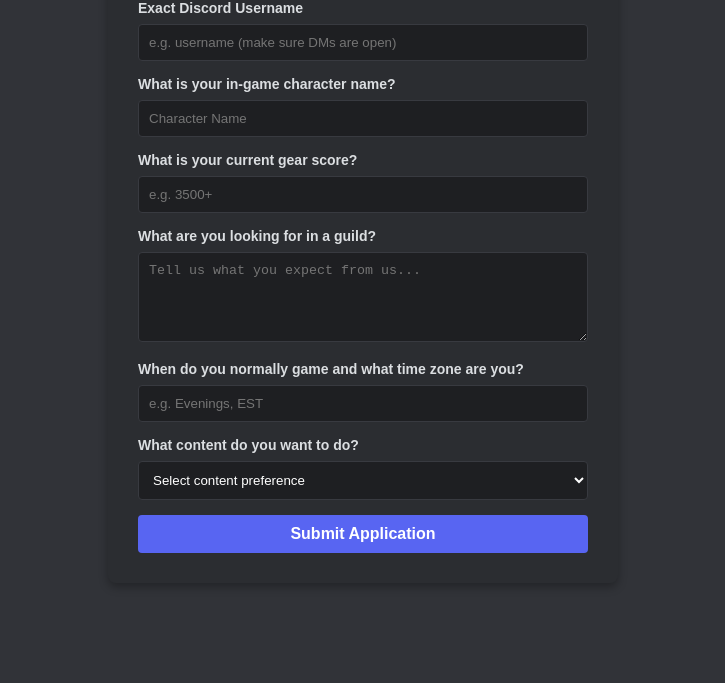
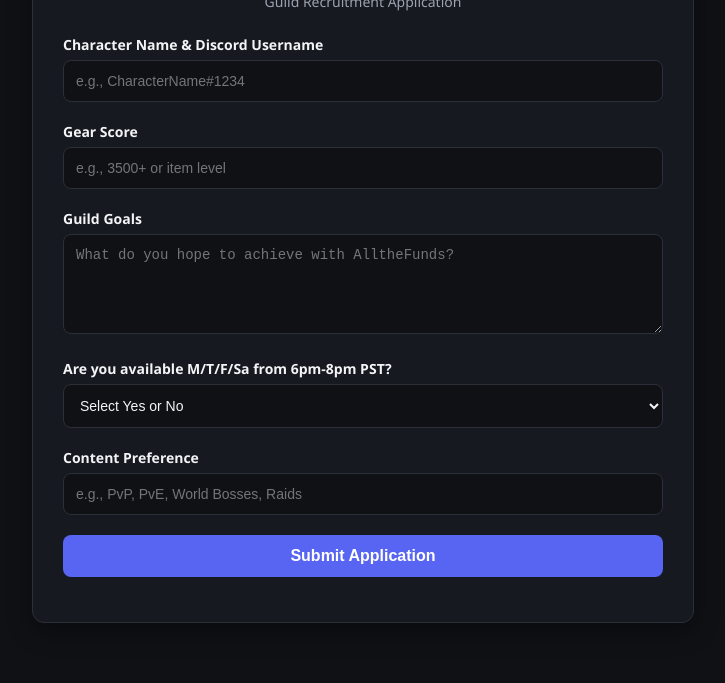
Before and after one commit to ElectricCosmic/AlltheFunds-Guild-App, a plain HTML site: page index.html in a window 1280 px wide. Shown: the part 157-840 px from the top of the page, without its empty margins (277-1002 px from the left). Before the commit the page ends 800 px from the top, so only its background shows below. Drawn offline with Linux system fonts and the light colour scheme.

Commit message:
index.html

```diff
--- a/index.html
+++ b/index.html
@@ -3,153 +3,214 @@
 <head>
     <meta charset="UTF-8">
     <meta name="viewport" content="width=device-width, initial-scale=1.0">
-    <title>Guild Application</title>
+    <title>AlltheFunds - Guild Application</title>
     <style>
+        :root {
+            --bg-color: #0f1115;
+            --card-bg: #161920;
+            --accent-color: #5865F2;
+            --accent-hover: #4752C4;
+            --text-main: #f3f4f6;
+            --text-muted: #9ca3af;
+            --border-color: #2b2f38;
+        }
+
         body {
-            font-family: Arial, sans-serif;
-            background-color: #313338;
-            color: #dbdee1;
+            font-family: 'Segoe UI', Tahoma, Geneva, Verdana, sans-serif;
+            background-color: var(--bg-color);
+            color: var(--text-main);
+            margin: 0;
+            padding: 20px;
             display: flex;
             justify-content: center;
             align-items: center;
             min-height: 100vh;
-            margin: 0;
         }
+
         .container {
-            background-color: #2b2d31;
+            width: 100%;
+            max-width: 600px;
+            background-color: var(--card-bg);
+            border: 1px solid var(--border-color);
+            border-radius: 12px;
             padding: 30px;
+            box-shadow: 0 8px 24px rgba(0, 0, 0, 0.4);
+        }
+
+        h1 {
+            text-align: center;
+            margin-bottom: 8px;
+            font-size: 24px;
+            color: var(--text-main);
+        }
+
+        .subtitle {
+            text-align: center;
+            color: var(--text-muted);
+            font-size: 14px;
+            margin-bottom: 24px;
+        }
+
+        .form-group {
+            margin-bottom: 20px;
+        }
+
+        label {
+            display: block;
+            margin-bottom: 6px;
+            font-weight: 600;
+            font-size: 14px;
+        }
+
+        input[type="text"],
+        input[type="number"],
+        select,
+        textarea {
+            width: 100%;
+            padding: 12px;
             border-radius: 8px;
-            width: 100%;
-            max-width: 450px;
-            box-shadow: 0 4px 10px rgba(0,0,0,0.3);
-            margin: 20px;
+            border: 1px solid var(--border-color);
+            background-color: #0f1115;
+            color: var(--text-main);
+            font-size: 14px;
+            box-sizing: border-box;
+            transition: border-color 0.2s;
         }
-        h2 { text-align: center; color: #fff; margin-bottom: 20px; }
-        label { display: block; margin-bottom: 8px; font-size: 14px; font-weight: bold; }
-        input, select, textarea {
-            width: 100%;
-            padding: 10px;
-            margin-bottom: 15px;
-            background-color: #1e1f22;
-            border: 1px solid #383a40;
-            border-radius: 4px;
-            color: #fff;
-            box-sizing: border-box;
+
+        input:focus, select:focus, textarea:focus {
+            outline: none;
+            border-color: var(--accent-color);
         }
-        textarea { resize: vertical; height: 90px; }
+
+        textarea {
+            resize: vertical;
+            min-height: 100px;
+        }
+
         button {
             width: 100%;
-            padding: 10px;
-            background-color: #5865f2;
+            padding: 12px;
+            background-color: var(--accent-color);
             color: white;
             border: none;
-            border-radius: 4px;
+            border-radius: 8px;
             font-size: 16px;
+            font-weight: 600;
             cursor: pointer;
-            font-weight: bold;
+            transition: background-color 0.2s;
         }
-        button:hover { background-color: #4752c4; }
-        #success-msg {
-            display: none;
-            color: #23a55a;
+
+        button:hover {
+            background-color: var(--accent-hover);
+        }
+
+        .status-message {
+            margin-top: 15px;
             text-align: center;
-            font-weight: bold;
-            margin-top: 15px;
-            line-height: 1.5;
+            font-size: 14px;
         }
     </style>
 </head>
 <body>
 
     <div class="container">
-    <h2>Guild Application</h2>
-    <form id="appForm">
-        <label for="discordTag">Exact Discord Username</label>
-        <input type="text" id="discordTag" required placeholder="e.g. username (make sure DMs are open)">
+        <h1>AlltheFunds</h1>
+        <div class="subtitle">Guild Recruitment Application</div>
 
-        <label for="charName">What is your in-game character name?</label>
-        <input type="text" id="charName" required placeholder="Character Name">
+        <form id="applicationForm">
+            <div class="form-group">
+                <label for="charName">Character Name & Discord Username</label>
+                <input type="text" id="charName" name="charName" required placeholder="e.g., CharacterName#1234">
+            </div>
 
-        <label for="gearScore">What is your current gear score?</label>
-        <input type="text" id="gearScore" required placeholder="e.g. 3500+">
+            <div class="form-group">
+                <label for="gearScore">Gear Score</label>
+                <input type="text" id="gearScore" name="gearScore" required placeholder="e.g., 3500+ or item level">
+            </div>
 
-        <label for="guildGoals">What are you looking for in a guild?</label>
-        <textarea id="guildGoals" required placeholder="Tell us what you expect from us..."></textarea>
+            <div class="form-group">
+                <label for="guildGoals">Guild Goals</label>
+                <textarea id="guildGoals" name="guildGoals" required placeholder="What do you hope to achieve with AlltheFunds?"></textarea>
+            </div>
 
-        <label for="gamingSchedule">When do you normally game and what time zone are you?</label>
-        <input type="text" id="gamingSchedule" required placeholder="e.g. Evenings, EST">
+            <div class="form-group">
+                <label for="availability">Are you available M/T/F/Sa from 6pm-8pm PST?</label>
+                <select id="availability" name="availability" required>
+                    <option value="" disabled selected>Select Yes or No</option>
+                    <option value="Yes">Yes</option>
+                    <option value="No">No</option>
+                </select>
+            </div>
 
-        <label for="contentFocus">What content do you want to do?</label>
-        <select id="contentFocus" required>
-            <option value="" disabled selected>Select content preference</option>
-            <option value="PvP">PvP</option>
-            <option value="PvE">PvE</option>
-            <option value="Casual">Casual</option>
-            <option value="PvP / PvE Mix">PvP / PvE Mix</option>
-        </select>
+            <div class="form-group">
+                <label for="contentPref">Content Preference</label>
+                <input type="text" id="contentPref" name="contentPref" required placeholder="e.g., PvP, PvE, World Bosses, Raids">
+            </div>
 
             <button type="submit" id="submitBtn">Submit Application</button>
+            <div id="status" class="status-message"></div>
         </form>
-    <div id="success-msg">Application submitted successfully!<br><br>Staff will review your stats. If accepted, you will receive a Discord invite link directly.</div>
     </div>
 
     <script>
-    // Paste your Discord Webhook URL here
-    const WEBHOOK_URL = "https://discord.com/api/webhooks/1548795401346482266/Awwc32J0P5any9IRD-4hYGePbY7qXvRS11VvPKxe16rcPA0hFtaYUcSZCyLKbaphTu0S";
+        // REPLACE THE URL BELOW WITH YOUR ACTUAL DISCORD WEBHOOK URL
+        const DISCORD_WEBHOOK_URL = "https://discord.com/api/webhooks/1548795401346482266/Awwc32J0P5any9IRD-4hYGePbY7qXvRS11VvPKxe16rcPA0hFtaYUcSZCyLKbaphTu0S";
 
-    document.getElementById('appForm').addEventListener('submit', async function(e) {
+        document.getElementById('applicationForm').addEventListener('submit', async function(e) {
             e.preventDefault();
 
             const submitBtn = document.getElementById('submitBtn');
+            const statusDiv = document.getElementById('status');
+
             submitBtn.disabled = true;
-        submitBtn.textContent = "Submitting...";
+            submitBtn.textContent = 'Submitting...';
+            statusDiv.textContent = '';
 
-        const discordTag = document.getElementById('discordTag').value;
             const charName = document.getElementById('charName').value;
             const gearScore = document.getElementById('gearScore').value;
             const guildGoals = document.getElementById('guildGoals').value;
-        const gamingSchedule = document.getElementById('gamingSchedule').value;
-        const contentFocus = document.getElementById('contentFocus').value;
+            const availability = document.getElementById('availability').value;
+            const contentPref = document.getElementById('contentPref').value;
 
-        const payload = {
+            const discordPayload = {
                 embeds: [{
-                title: "📥 New External Application",
+                    title: "New Guild Application - AlltheFunds",
                     color: 5793266,
                     fields: [
-                    { name: "Discord User", value: discordTag, inline: true },
-                    { name: "Character Name", value: charName, inline: true },
+                        { name: "Character / Discord", value: charName, inline: false },
                         { name: "Gear Score", value: gearScore, inline: true },
-                    { name: "Content Focus", value: contentFocus, inline: true },
-                    { name: "Gaming Schedule / Time Zone", value: gamingSchedule, inline: false },
-                    { name: "What they look for in a guild", value: guildGoals, inline: false }
+                        { name: "Available M/T/F/Sa (6pm-8pm PST)", value: availability, inline: true },
+                        { name: "Content Preference", value: contentPref, inline: false },
+                        { name: "Guild Goals", value: guildGoals, inline: false }
                     ],
                     timestamp: new Date().toISOString()
                 }]
             };
 
             try {
-            const response = await fetch(WEBHOOK_URL, {
+                const response = await fetch(DISCORD_WEBHOOK_URL, {
                     method: 'POST',
-                headers: { 'Content-Type': 'application/json' },
-                body: JSON.stringify(payload)
+                    headers: {
+                        'Content-Type': 'application/json'
+                    },
+                    body: JSON.stringify(discordPayload)
                 });
 
                 if (response.ok) {
-                document.getElementById('appForm').style.display = 'none';
-                document.getElementById('success-msg').style.display = 'block';
+                    statusDiv.style.color = '#22c55e';
+                    statusDiv.textContent = 'Application submitted successfully! Staff will review it shortly.';
+                    document.getElementById('applicationForm').reset();
                 } else {
-                alert('Failed to submit application. Please try again later.');
-                submitBtn.disabled = false;
-                submitBtn.textContent = "Submit Application";
+                    throw new Error('Failed to send to Discord.');
                 }
             } catch (error) {
-            console.error('Error:', error);
-            alert('An error occurred. Check your webhook URL.');
+                statusDiv.style.color = '#ef4444';
+                statusDiv.textContent = 'Error submitting application. Please check your webhook URL or try again later.';
+            } finally {
                 submitBtn.disabled = false;
-            submitBtn.textContent = "Submit Application";
+                submitBtn.textContent = 'Submit Application';
             }
         });
     </script>
-
 </body>
 </html>
```
Lines whose indentation alone changed are shown as unchanged.
